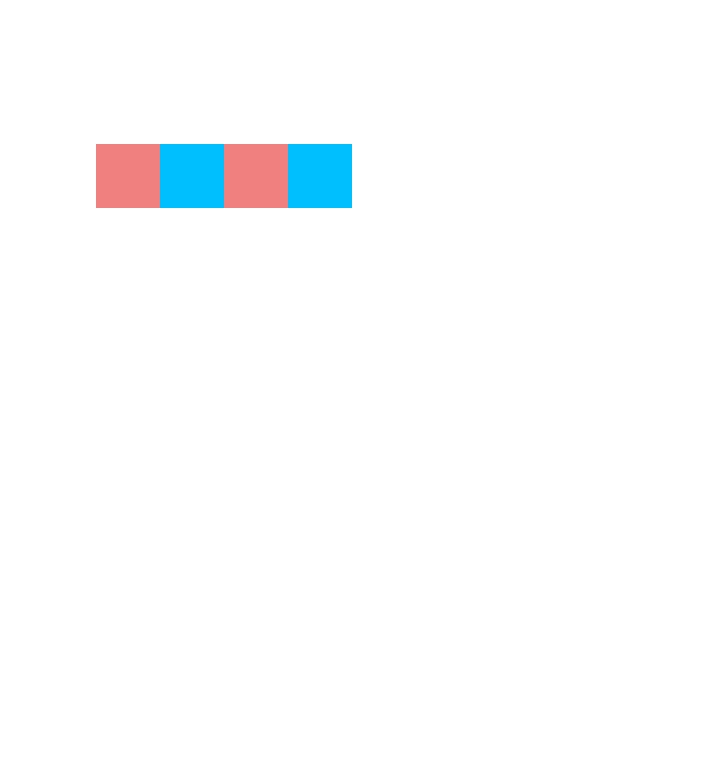
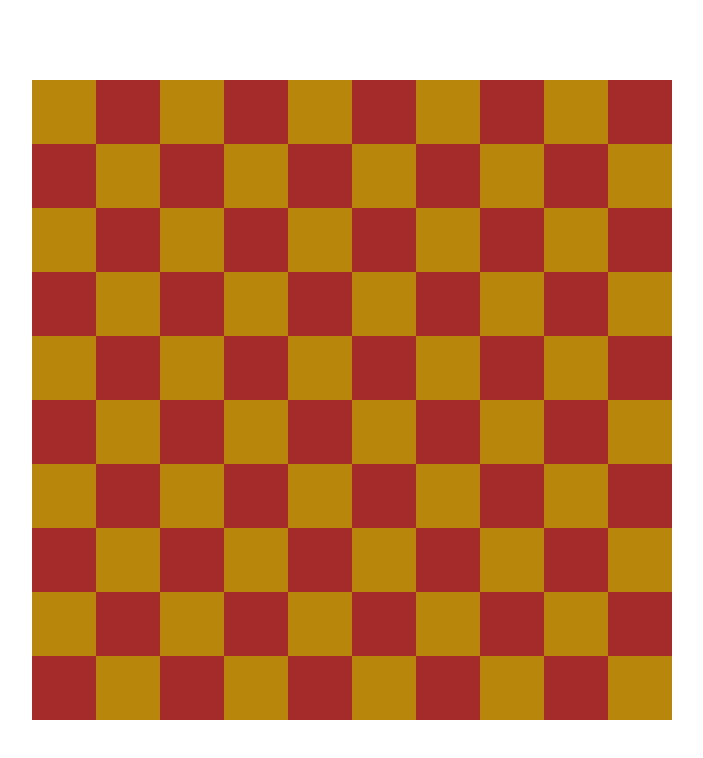
Before and after one commit to CrimsonMax/my-chess-100, a React (Create React App) app in the folder chess-100/: page / in a window 1280 px wide. Shown: the top 758 px of the page, without its empty margins (288-991 px from the left). Built offline with nearby package versions, Linux system fonts and the light colour scheme.

Commit message:
The Board

```diff
--- a/chess-100/src/App.css
+++ b/chess-100/src/App.css
@@ -12,8 +12,8 @@
 }
 
 .board {
-  height: calc(64px * 8);
-  width: calc(64px * 8);
+  height: calc(64px * 10);
+  width: calc(64px * 10);
   display: flex;
   flex-wrap: wrap;
 }
@@ -27,9 +27,9 @@
 }
 
 .black {
-  background-color: deepskyblue;
+  background-color: brown;
 }
 
 .white {
-  background-color: lightcoral;
+  background-color: darkgoldenrod;
 }
--- a/chess-100/src/App.tsx
+++ b/chess-100/src/App.tsx
@@ -1,10 +1,25 @@
+import { useEffect, useState } from 'react';
 import './App.css';
-import BoartComponent from './components/BoardComponent';
+import BoardComponent from './components/BoardComponent';
+import { Board } from './models/Board';
 
 function App() {
+  const [board, setBoard] = useState(new Board())
+
+  useEffect(() => {
+    restart()
+  }, [])
+
+  function restart() {
+    const newBoard = new Board()
+
+    newBoard.initCells()
+    setBoard(newBoard)
+  }
+
   return (
     <div className="App">
-      <BoartComponent />
+      <BoardComponent board={board} setBoard={setBoard} />
     </div>
   );
 }
--- a/chess-100/src/components/BoardComponent.tsx
+++ b/chess-100/src/components/BoardComponent.tsx
@@ -1,12 +1,24 @@
-const BoartComponent = () => {
+import React, { FC } from "react"
+import { Board } from "../models/Board"
+import CellComponent from "./CellComponent"
+
+interface BoardProps {
+  board: Board,
+  setBoard: (board: Board) => void
+}
+
+const BoardComponent: FC<BoardProps> = ({ board, setBoard }) => {
   return (
     <div className="board">
-      <div className="cell white"></div>
-      <div className="cell black"></div>
-      <div className="cell white"></div>
-      <div className="cell black"></div>
+      {board.cells.map((row, index) => (
+        <React.Fragment key={index}>
+          {row.map((cell => (
+            <CellComponent cell={cell} key={cell.id} />
+          )))}
+        </React.Fragment>
+      ))}
     </div>
   )
 }
 
-export default BoartComponent
+export default BoardComponent
--- a/chess-100/src/components/CellComponent.tsx
+++ b/chess-100/src/components/CellComponent.tsx
@@ -1,6 +1,13 @@
-const CellComponent = () => {
+import { FC } from "react"
+import { Cell } from "../models/Cell"
+
+interface CellProps {
+  cell: Cell
+}
+
+const CellComponent: FC<CellProps> = ({ cell }) => {
   return (
-    <div className="cell">
+    <div className={['cell', cell.color].join(' ')}>
 
     </div>
   )
--- /dev/null
+++ b/chess-100/src/models/Board.ts
@@ -0,0 +1,22 @@
+import { Cell } from "./Cell";
+import { Colors } from "./Colors";
+
+export class Board {
+  cells: Cell[][] = []
+
+  public initCells() {
+    for (let i = 0; i < 10; i++) {
+      const row: Cell[] = []
+
+      for (let j = 0; j < 10; j++) {
+        (i + j) % 2 !== 0
+          ?
+          row.push(new Cell(this, j, i, Colors.BLACK, null)) // black cells
+          :
+          row.push(new Cell(this, j, i, Colors.WHITE, null)) // white cells
+      }
+
+      this.cells.push(row)
+    }
+  }
+}
--- /dev/null
+++ b/chess-100/src/models/Cell.ts
@@ -0,0 +1,23 @@
+import { Board } from "./Board"
+import { Colors } from "./Colors"
+import { Figure } from "./figures/Figure"
+
+export class Cell {
+  readonly x: number
+  readonly y: number
+  readonly color: Colors
+  figure: Figure | null
+  board: Board
+  available: boolean // check if can be moved
+  id: number // for react keys
+
+  constructor(board: Board, x: number, y: number, color: Colors, figure: Figure | null) {
+    this.board = board
+    this.x = x
+    this.y = y
+    this.color = color
+    this.figure = figure
+    this.available = false
+    this.id = Math.random()
+  }
+}
--- /dev/null
+++ b/chess-100/src/models/Colors.ts
@@ -0,0 +1,4 @@
+export enum Colors {
+  WHITE = 'white',
+  BLACK = 'black',
+}
--- /dev/null
+++ b/chess-100/src/models/Player.ts
@@ -0,0 +1,3 @@
+export class Player {
+
+}
--- /dev/null
+++ b/chess-100/src/models/figures/Figure.ts
@@ -0,0 +1,3 @@
+export class Figure {
+
+}
```
